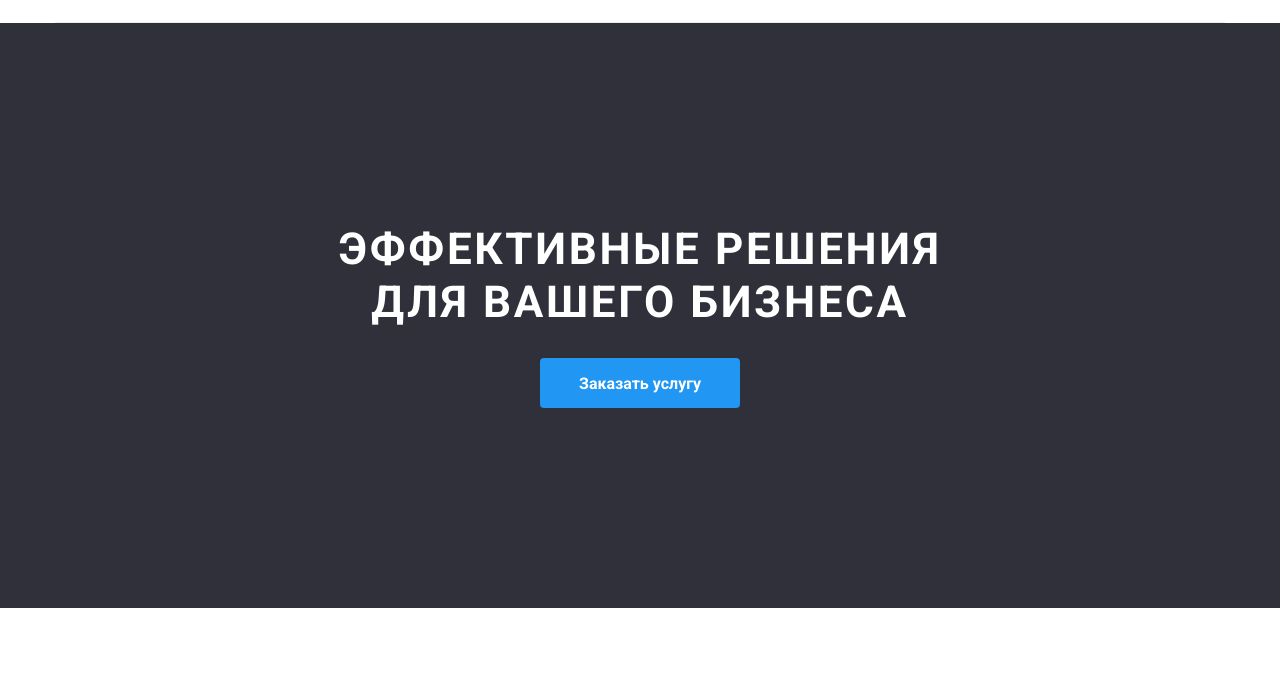
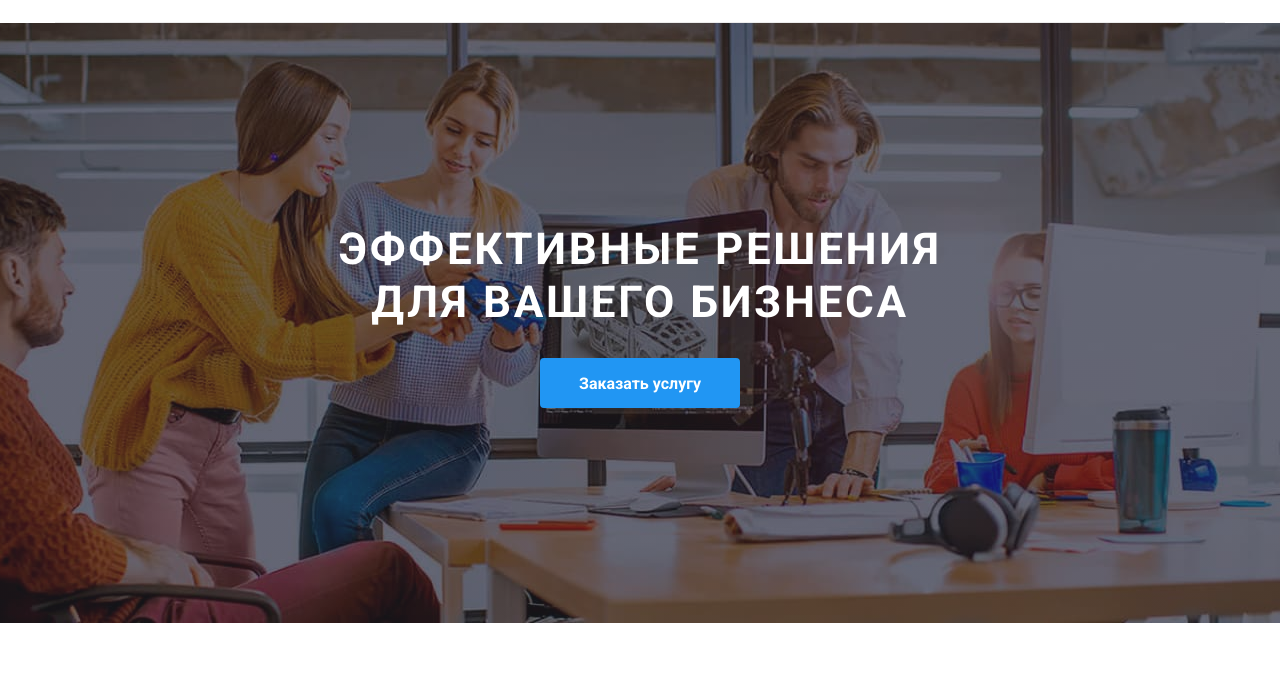
Before and after one commit to AndreyKeleberda/goit-markup-hw-04, a plain HTML site: page index.html in a window 1280 px wide. Shown: the part 59-758 px from the top of the page. Drawn offline with nearby package versions, Linux system fonts and the light colour scheme.

Commit message:
add compress jpg to html

```diff
--- a/css/style.css
+++ b/css/style.css
@@ -130,8 +130,21 @@ a {
 .section-hero {
   margin-bottom: 94px;
   padding: 200px;
+  margin-left: auto;
+  margin-right: auto;
 
-  background-color: var(--bg-color);
+  background-image: linear-gradient(
+      to right,
+      rgba(47, 48, 58, 0.4),
+      rgba(47, 48, 58, 0.4)
+    ),
+    url("../images/hero-font.jpg");
+  max-width: 1600px;
+  height: 600px;
+
+  background-repeat: no-repeat;
+  background-position: center;
+  background-size: cover;
 }
 
 .hero-title {
```
Also changed, not shown: images/box 1.jpg, images/box 2.jpg, images/box 3.jpg, images/img (1).jpg, images/img (2).jpg, images/img (3).jpg, images/img.jpg, 1 other file.
